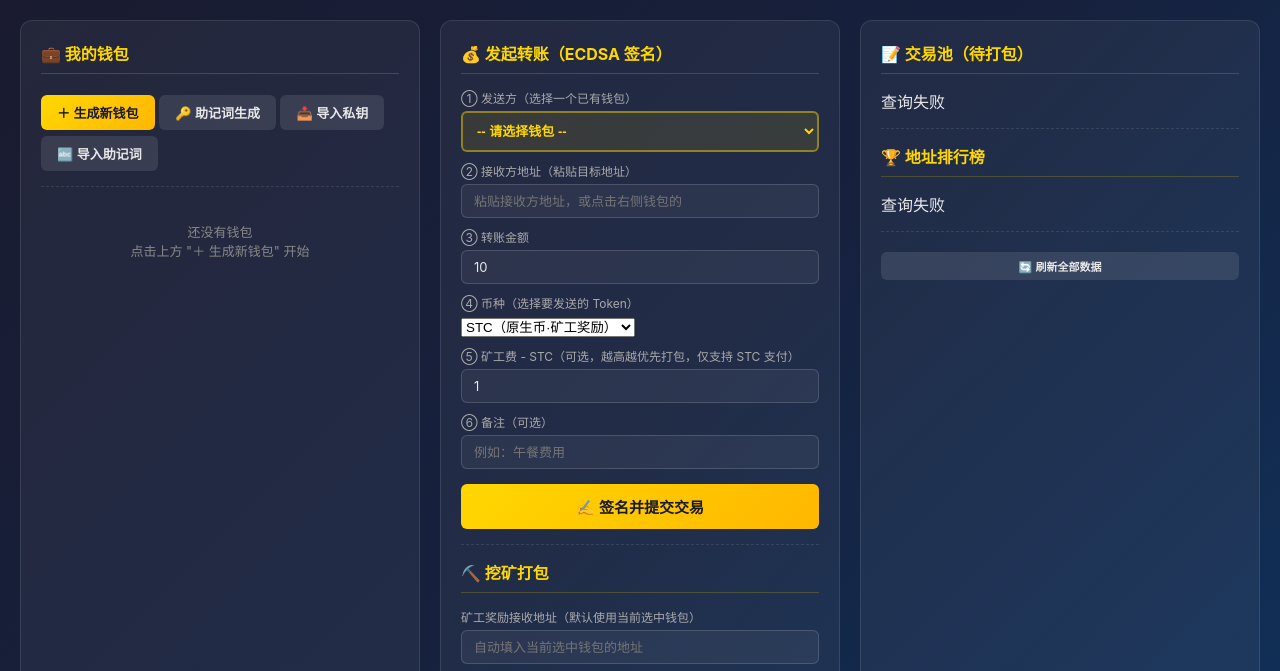
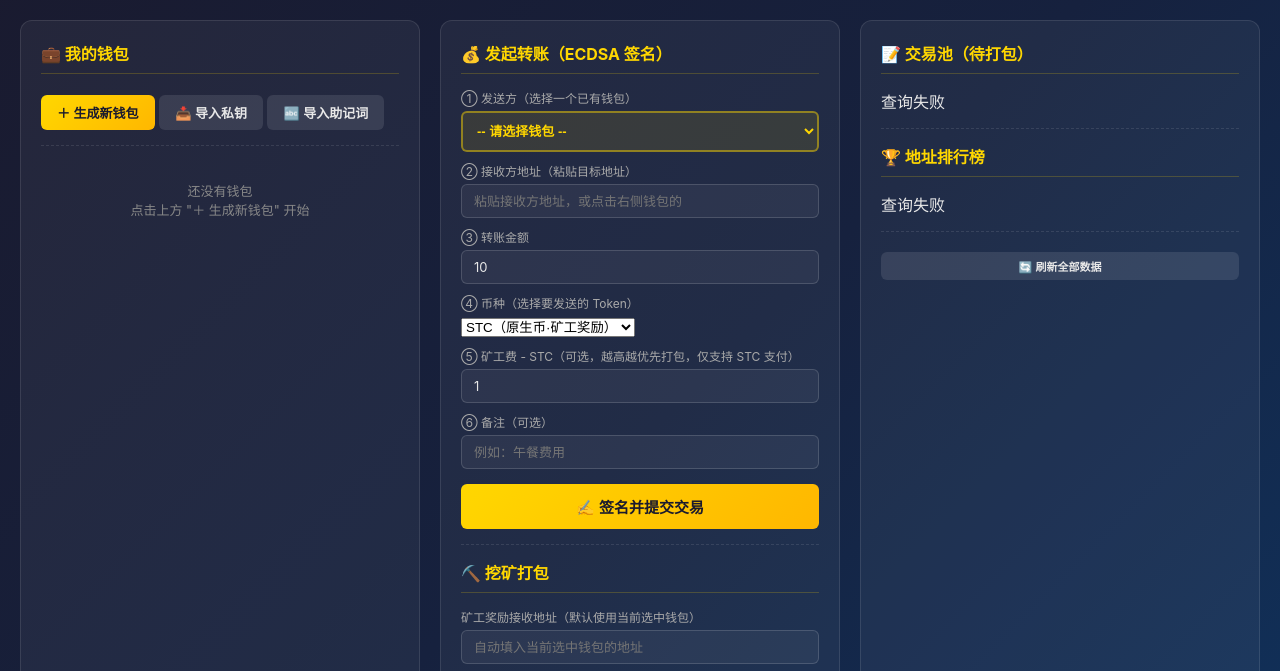
Before and after one commit to Frank-Star-fn/starcoin, a website: page public/index.html in a window 1280 px wide. Shown: the part 128-799 px from the top of the page. Drawn offline with Linux system fonts and the light colour scheme; files that its build step writes are made by us from their sources; no server answers.

Commit message:
优化前端界面

```diff
--- a/public/index.html
+++ b/public/index.html
@@ -51,7 +51,6 @@
         <div class="panel">
             <h2>💼 我的钱包</h2>
             <button onclick="generateWallet()">＋ 生成新钱包</button>
-            <button onclick="generateWalletWithMnemonic()" class="secondary" style="margin-top:6px;">🔑 助记词生成</button>
             <button onclick="showImportKeyDialog()" class="secondary" style="margin-top:6px;">📥 导入私钥</button>
             <button onclick="showImportMnemonicDialog()" class="secondary" style="margin-top:6px;">🔤 导入助记词</button>
             <hr class="section-divider">
--- a/src/front/wallet-manager.js
+++ b/src/front/wallet-manager.js
@@ -4,25 +4,27 @@
    ============================================================ */
 
 /* ============================================================
-   生成钱包
+   生成钱包（带 BIP39 助记词）
    ============================================================ */
 
 /**
- * 请求后端生成新钱包，加密私钥后加入列表并刷新
- * 生成后强制要求导出 .pem 备份
+ * 请求后端生成新钱包（含 BIP39 助记词），
+ * 加密私钥和助记词后加入列表，并显示助记词对话框
  */
 async function generateWallet() {
     try {
-        const data = await api('/api/wallet/new', 'POST');
-        if (!data.wallet) throw new Error('生成失败');
+        const data = await api('/api/wallet/new-with-mnemonic', 'POST');
+        if (!data.wallet || !data.mnemonic) throw new Error('生成失败');
 
         // 加密私钥
         const encrypted = await encryptPrivateKey(data.wallet.privateKey);
-        // data.wallet.privateKey 至此不再使用，退出函数后被 GC 回收
+        // 加密助记词（复用 AES-GCM，将助记词当作普通字符串加密）
+        const encryptedMnemonic = await encryptPrivateKey(data.mnemonic);
 
         const w = {
             label: '钱包 #' + (state.wallets.length + 1),
             encryptedPrivateKey: encrypted,
+            encryptedMnemonic: encryptedMnemonic,
             publicKey: data.wallet.publicKey,
             address: data.wallet.address
         };
@@ -30,9 +32,13 @@ async function generateWallet() {
         state.selectedWallet = state.wallets.length - 1; // 自动选中新钱包
         renderWallets();
         renderTransfer();
-        showMessage('txMessage', '✅ 新钱包已生成：' + shortAddr(w.address, 16), 'success');
         saveWallets();
         await refreshAll();
+
+        // 显示助记词对话框
+        showMnemonicDisplay(data.mnemonic);
+
+        showMessage('txMessage', '✅ 新钱包已生成（含 BIP39 助记词）：' + shortAddr(w.address, 16), 'success', 5000);
 
         // 强制备份
         showForceBackupDialog(state.wallets.length - 1);
@@ -404,50 +410,6 @@ async function importPrivateKey() {
 }
 
 /* ============================================================
-   助记词生成：调用后端生成新钱包 + BIP39 助记词
-   ============================================================ */
-
-/**
- * 请求后端生成带 BIP39 助记词的钱包，
- * 加密私钥和助记词后加入列表，并显示助记词对话框
- */
-async function generateWalletWithMnemonic() {
-    try {
-        const data = await api('/api/wallet/new-with-mnemonic', 'POST');
-        if (!data.wallet || !data.mnemonic) throw new Error('生成失败');
-
-        // 加密私钥
-        const encrypted = await encryptPrivateKey(data.wallet.privateKey);
-        // 加密助记词（复用 AES-GCM，将助记词当作普通字符串加密）
-        const encryptedMnemonic = await encryptPrivateKey(data.mnemonic);
-
-        const w = {
-            label: '钱包 #' + (state.wallets.length + 1),
-            encryptedPrivateKey: encrypted,
-            encryptedMnemonic: encryptedMnemonic,
-            publicKey: data.wallet.publicKey,
-            address: data.wallet.address
-        };
-        state.wallets.push(w);
-        state.selectedWallet = state.wallets.length - 1; // 自动选中新钱包
-        renderWallets();
-        renderTransfer();
-        saveWallets();
-        await refreshAll();
-
-        // 显示助记词对话框
-        showMnemonicDisplay(data.mnemonic);
-
-        showMessage('txMessage', '✅ 新钱包已生成（含 BIP39 助记词）：' + shortAddr(w.address, 16), 'success', 5000);
-
-        // 强制备份
-        showForceBackupDialog(state.wallets.length - 1);
-    } catch (err) {
-        showMessage('txMessage', '❌ 生成助记词钱包失败：' + err.message, 'error');
-    }
-}
-
-/* ============================================================
    助记词对话框显隐控制
    ============================================================ */
 
```
